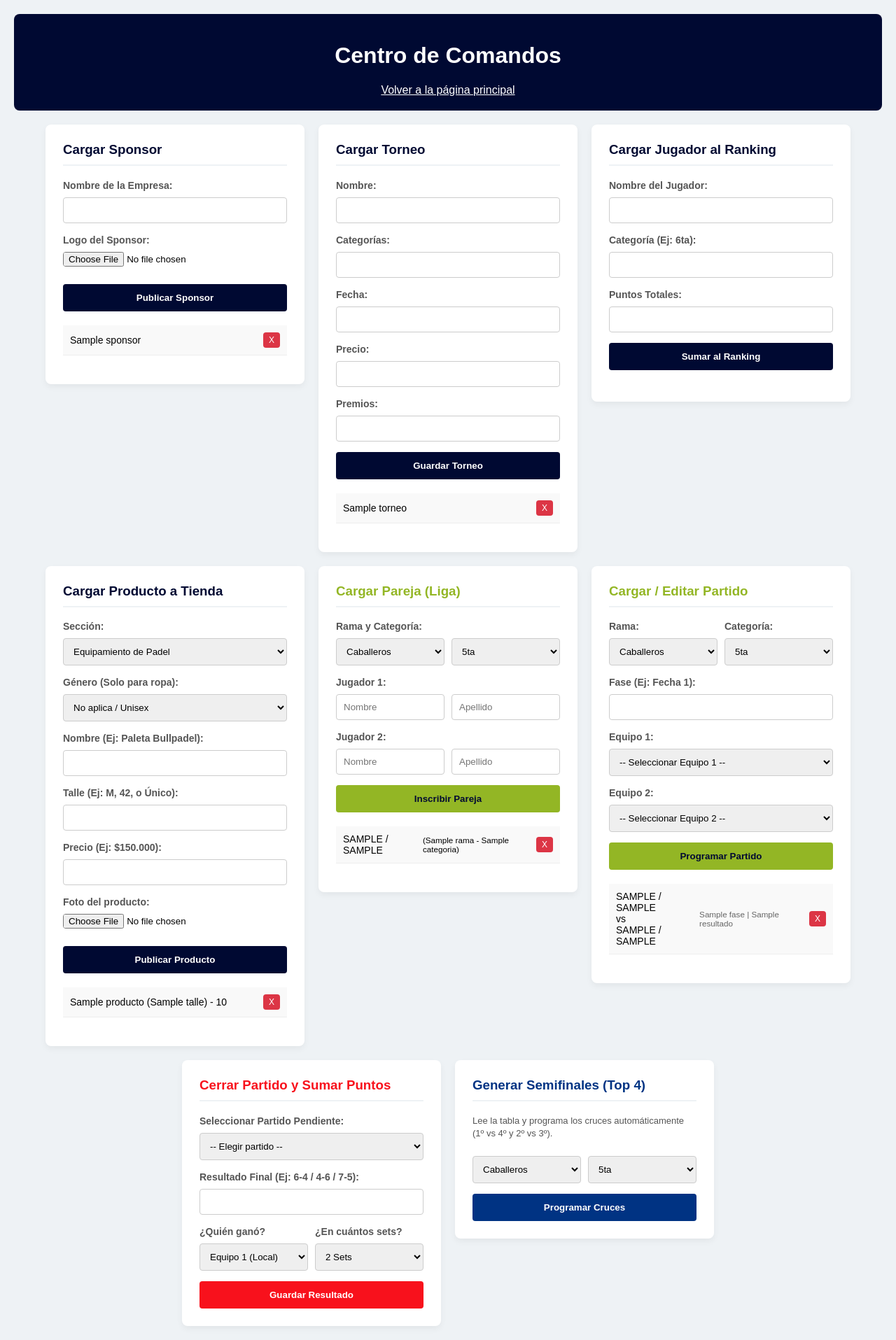
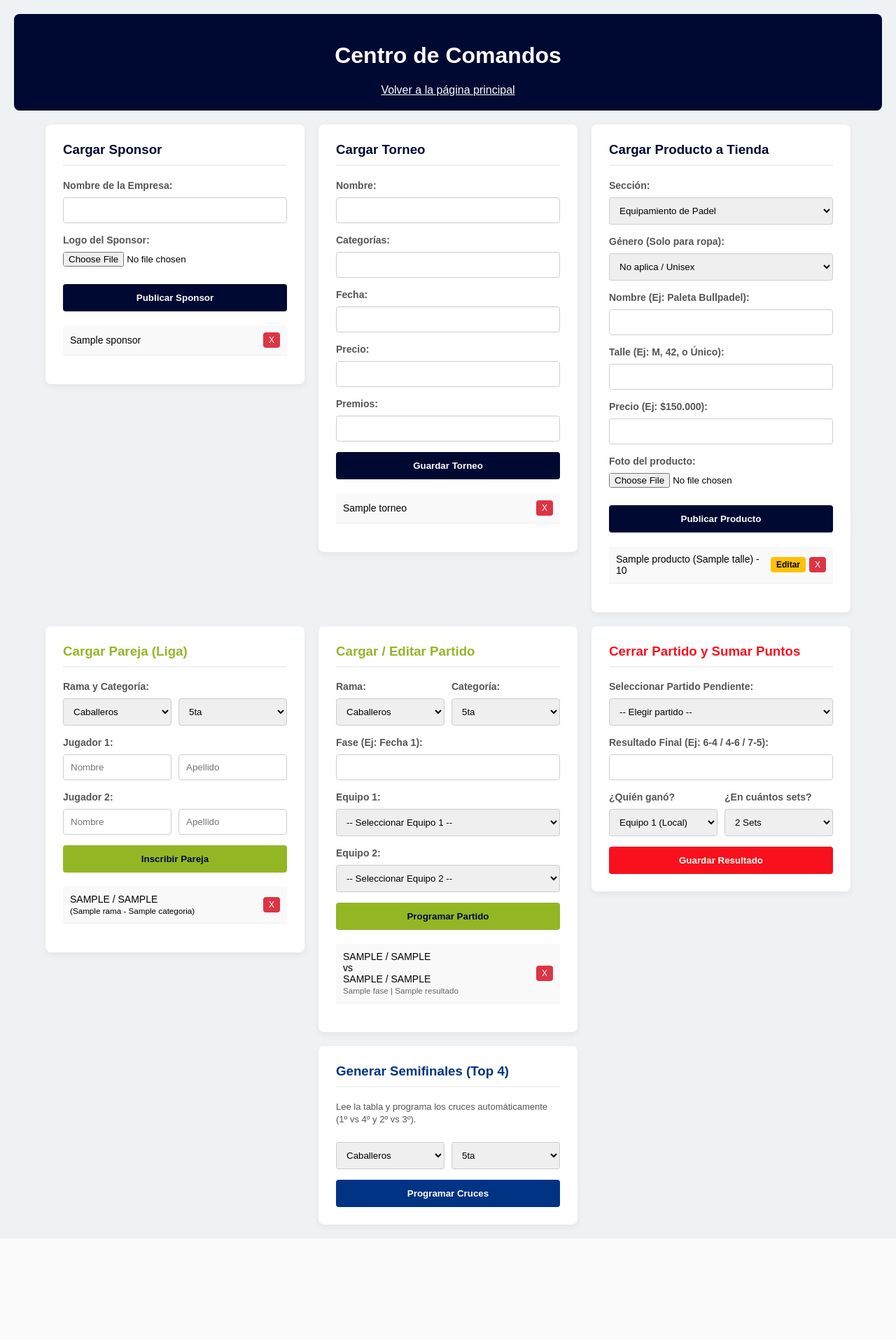
Before and after one commit to martincolombo2001/padel-perez, a Flask app: page /admin in a window 1280 px wide. Shown: the whole page at 70% size. After the commit the page ends 1770 px from the top, so only its background shows below. Run offline with Flask 3, Linux system fonts and the light colour scheme; the visitor is signed in with stand-in values (Sample User, id 1); a database or web service that is not in the repository returns one stand-in record (values such as "Sample title"); some libraries are stand-ins or nearby versions.

Commit message:
Edicion de productos

```diff
--- a/app.py
+++ b/app.py
@@ -313,6 +313,36 @@ def inicializar_base_datos():
     except Exception as e:
         print("Aviso de conexión a base de datos:", e)
 
+@app.route('/editar_producto', methods=['POST'])
+def editar_producto():
+    if not session.get('admin_logueado'):
+        return redirect(url_for('login'))
+
+    id_producto = request.form.get('id_producto')
+    producto = request.form.get('producto')
+    talle = request.form.get('talle')
+    precio_prod = request.form.get('precio_prod')
+    foto = request.files.get('imagen')
+
+    conexion = obtener_conexion()
+    cursor = conexion.cursor()
+
+    # Si subiste una foto nueva, la mandamos a Cloudinary y actualizamos todo
+    if foto and foto.filename != '':
+        import cloudinary.uploader
+        respuesta = cloudinary.uploader.upload(foto)
+        url_foto = respuesta.get('secure_url')
+        cursor.execute("UPDATE tienda SET producto = %s, talle = %s, precio = %s, imagen = %s WHERE id = %s",
+            (producto, talle, precio_prod, url_foto, id_producto))
+    else:
+        # Si no subiste foto, solo actualizamos los textos
+        cursor.execute("UPDATE tienda SET producto = %s, talle = %s, precio = %s WHERE id = %s",
+            (producto, talle, precio_prod, id_producto))
+
+    conexion.commit()
+    conexion.close()
+    return redirect(url_for('panel_admin'))
+
 inicializar_base_datos()
 
 if __name__ == '__main__':
--- a/templates/admin.html
+++ b/templates/admin.html
@@ -14,8 +14,9 @@
         button { width: 100%; padding: 12px; background-color: #000932; color: white; border: none; border-radius: 4px; cursor: pointer; font-weight: bold; }
         button:hover { background-color: #003383; }
         .lista-items { list-style: none; padding: 0; margin-top: 20px; }
-        .lista-items li { background: #f9f9f9; padding: 10px; border-bottom: 1px solid #eee; display: flex; justify-content: space-between; align-items: center; font-size: 14px;}
+        .lista-items li { background: #f9f9f9; padding: 10px; border-bottom: 1px solid #eee; font-size: 14px; }
         .btn-borrar { background-color: #dc3545; color: white; padding: 4px 8px; text-decoration: none; border-radius: 4px; font-size: 12px; }
+        .btn-editar { background-color: #ffc107; color: #000; padding: 4px 8px; text-decoration: none; border: none; border-radius: 4px; font-size: 12px; cursor: pointer; margin-right: 5px; font-weight: bold; }
     </style>
 </head>
 <body>
@@ -42,10 +43,11 @@
             </form>
             <ul class="lista-items">
                 {% for sponsor in sponsors %}
-                <li>{{ sponsor[1] }} <a href="/eliminar_sponsor/{{ sponsor[0] }}" class="btn-borrar">X</a></li>
+                <li style="display: flex; justify-content: space-between; align-items: center;">{{ sponsor[1] }} <a href="/eliminar_sponsor/{{ sponsor[0] }}" class="btn-borrar">X</a></li>
                 {% endfor %}
             </ul>
         </div>
+
         <!-- MÓDULO TORNEOS -->
         <div class="formulario">
             <h3>Cargar Torneo</h3>
@@ -66,28 +68,7 @@
             </form>
             <ul class="lista-items">
                 {% for torneo in torneos %}
-                <li>{{ torneo[1] }} <a href="/eliminar/{{ torneo[0] }}" class="btn-borrar">X</a></li>
-                {% endfor %}
-            </ul>
-        </div>
-
-        <!-- MÓDULO RANKINGS -->
-        <div class="formulario">
-            <h3>Cargar Jugador al Ranking</h3>
-            <form action="/admin" method="POST">
-                <input type="hidden" name="accion" value="nuevo_ranking">
-
-                <label>Nombre del Jugador:</label>
-                <input type="text" name="jugador" required>
-                <label>Categoría (Ej: 6ta):</label>
-                <input type="text" name="categoria" required>
-                <label>Puntos Totales:</label>
-                <input type="number" name="puntos" required>
-                <button type="submit">Sumar al Ranking</button>
-            </form>
-            <ul class="lista-items">
-                {% for rank in rankings %}
-                <li>{{ rank[1] }} ({{ rank[3] }} pts) <a href="/eliminar_ranking/{{ rank[0] }}" class="btn-borrar">X</a></li>
+                <li style="display: flex; justify-content: space-between; align-items: center;">{{ torneo[1] }} <a href="/eliminar/{{ torneo[0] }}" class="btn-borrar">X</a></li>
                 {% endfor %}
             </ul>
         </div>
@@ -125,9 +106,40 @@
 
                 <button type="submit" style="margin-top: 10px;">Publicar Producto</button>
             </form>
+
             <ul class="lista-items">
                 {% for prod in tienda %}
-                <li>{{ prod[3] }} ({{ prod[4] }}) - {{ prod[5] }} <a href="/eliminar_producto/{{ prod[0] }}" class="btn-borrar">X</a></li>
+                <li style="display: flex; flex-direction: column; align-items: stretch;">
+                    <div style="display: flex; justify-content: space-between; align-items: center; width: 100%;">
+                        <span>{{ prod[3] }} ({{ prod[4] }}) - {{ prod[5] }}</span>
+                        <div style="display: flex; align-items: center;">
+                            <button type="button" class="btn-editar" onclick="document.getElementById('edit-prod-{{ prod[0] }}').style.display='block'">Editar</button>
+                            <a href="/eliminar_producto/{{ prod[0] }}" class="btn-borrar">X</a>
+                        </div>
+                    </div>
+
+                    <!-- Formulario oculto de edición -->
+                    <form id="edit-prod-{{ prod[0] }}" action="/editar_producto" method="POST" enctype="multipart/form-data" style="display: none; background: #eef2f5; padding: 15px; margin-top: 10px; border-radius: 6px; border: 1px solid #ccc;">
+                        <input type="hidden" name="id_producto" value="{{ prod[0] }}">
+
+                        <label style="font-size: 12px;">Nombre:</label>
+                        <input type="text" name="producto" value="{{ prod[3] }}" required style="margin: 4px 0 10px; padding: 8px;">
+
+                        <label style="font-size: 12px;">Talle:</label>
+                        <input type="text" name="talle" value="{{ prod[4] }}" required style="margin: 4px 0 10px; padding: 8px;">
+
+                        <label style="font-size: 12px;">Precio:</label>
+                        <input type="text" name="precio_prod" value="{{ prod[5] }}" required style="margin: 4px 0 10px; padding: 8px;">
+
+                        <label style="font-size: 12px;">Cambiar Foto (dejar vacío si no cambia):</label>
+                        <input type="file" name="imagen" accept="image/*" style="margin: 4px 0 10px; padding: 0; border: none;">
+
+                        <div style="display: flex; gap: 10px; margin-top: 10px;">
+                            <button type="submit" style="background-color: #93b625; color: #000932; padding: 10px;">Guardar</button>
+                            <button type="button" onclick="document.getElementById('edit-prod-{{ prod[0] }}').style.display='none'" style="background-color: #aaa; color: white; padding: 10px;">Cancelar</button>
+                        </div>
+                    </form>
+                </li>
                 {% endfor %}
             </ul>
         </div>
@@ -167,7 +179,10 @@
             </form>
             <ul class="lista-items">
                 {% for equipo in equipos %}
-                <li>{{ equipo[4]|upper }} / {{ equipo[6]|upper }}<br><small>({{ equipo[1] }} - {{ equipo[2] }})</small> <a href="/eliminar_equipo/{{ equipo[0] }}" class="btn-borrar">X</a></li>
+                <li style="display: flex; justify-content: space-between; align-items: center;">
+                    <span>{{ equipo[4]|upper }} / {{ equipo[6]|upper }}<br><small>({{ equipo[1] }} - {{ equipo[2] }})</small></span>
+                    <a href="/eliminar_equipo/{{ equipo[0] }}" class="btn-borrar">X</a>
+                </li>
                 {% endfor %}
             </ul>
         </div>
@@ -219,7 +234,10 @@
             </form>
             <ul class="lista-items">
                 {% for partido in partidos %}
-                <li>{{ partido[4]|upper }} / {{ partido[5]|upper }} <br>vs<br> {{ partido[6]|upper }} / {{ partido[7]|upper }}<br><small style="color: #666;">{{ partido[3] }} | {{ partido[8] }}</small> <a href="/eliminar_partido/{{ partido[0] }}" class="btn-borrar">X</a></li>
+                <li style="display: flex; justify-content: space-between; align-items: center;">
+                    <span>{{ partido[4]|upper }} / {{ partido[5]|upper }} <br>vs<br> {{ partido[6]|upper }} / {{ partido[7]|upper }}<br><small style="color: #666;">{{ partido[3] }} | {{ partido[8] }}</small></span>
+                    <a href="/eliminar_partido/{{ partido[0] }}" class="btn-borrar">X</a>
+                </li>
                 {% endfor %}
             </ul>
         </div>
@@ -261,6 +279,7 @@
                 <button type="submit" style="background-color: #f8111c; color: white;">Guardar Resultado</button>
             </form>
         </div>
+
         <!-- MÓDULO GENERAR PLAYOFFS -->
         <div class="formulario">
             <h3 style="color: #003383;">Generar Semifinales (Top 4)</h3>
@@ -280,6 +299,7 @@
                 <button type="submit" style="background-color: #003383; color: white;">Programar Cruces</button>
             </form>
         </div>
+    </div>
 
 </body>
 </html>
```
Also changed, not shown: templates/tienda.html (+49 -3 lines).
